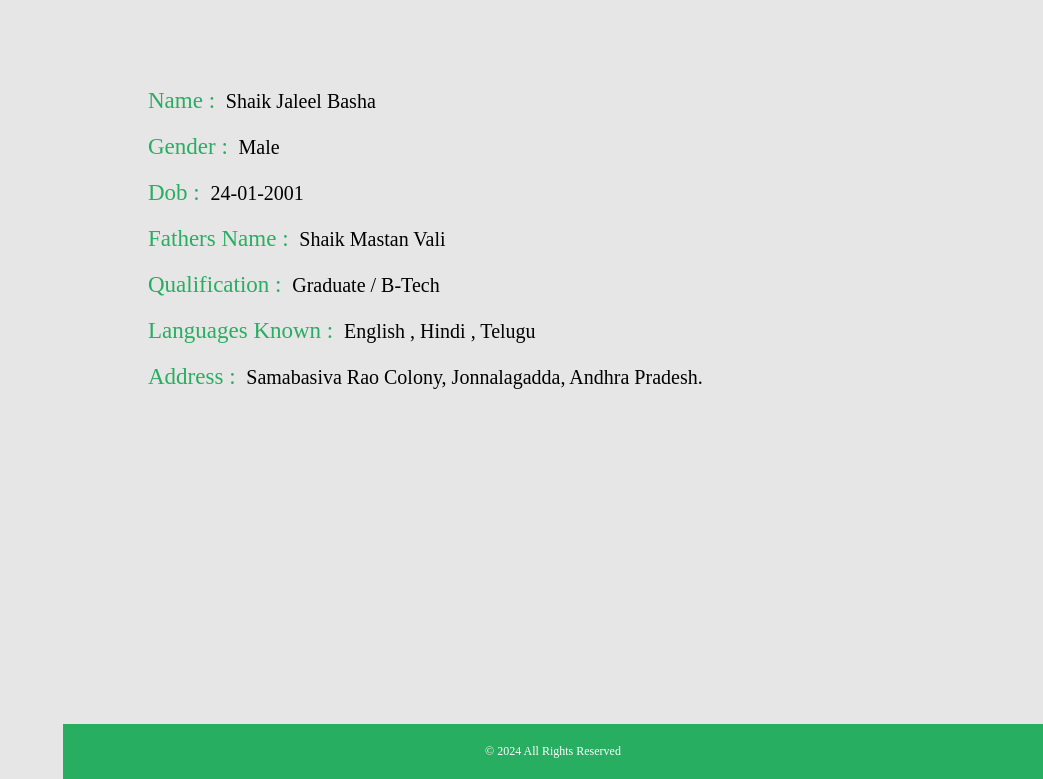
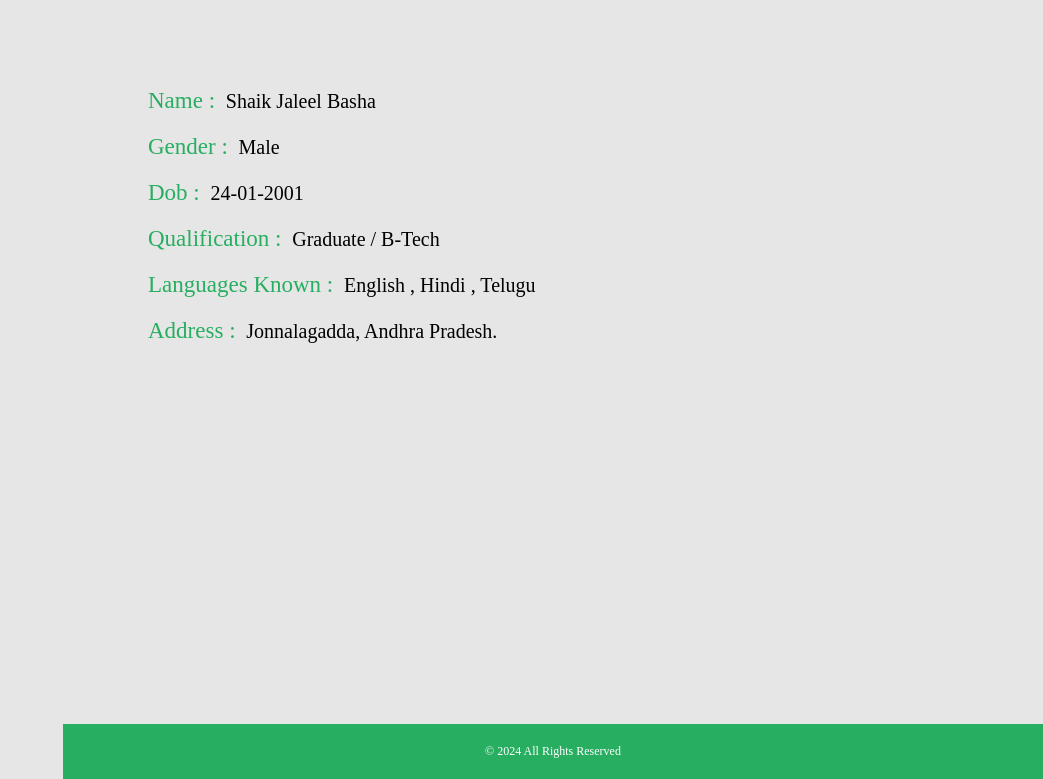
Before and after one commit to Jaleeljb/jaleel-basha-portfolio, a plain HTML site: page index.html in a window 1280 px wide. Shown: the part 4622-5401 px from the top of the page, without its empty margins (237-1280 px from the left). Drawn offline with nearby package versions, Linux system fonts and the light colour scheme; files whose address does not match are found by name.

Commit message:
Update index.html

```diff
--- a/index.html
+++ b/index.html
@@ -263,10 +263,9 @@
             <h3> <span> Name : </span> Shaik Jaleel Basha </h3>
             <h3> <span> Gender : </span> Male </h3>
             <h3> <span> Dob : </span> 24-01-2001 </h3>
-            <h3> <span> Fathers Name : </span> Shaik Mastan Vali </h3>
             <h3> <span> Qualification : </span>Graduate / B-tech </h3>
             <h3> <span> Languages known : </span> English , Hindi , Telugu </h3>
-            <h3> <span> Address : </span> Samabasiva Rao Colony, Jonnalagadda, Andhra Pradesh.</h3><br><br><br>
+            <h3> <span> Address : </span> Jonnalagadda, Andhra Pradesh.</h3><br><br><br>
 
         </div>
 
```
